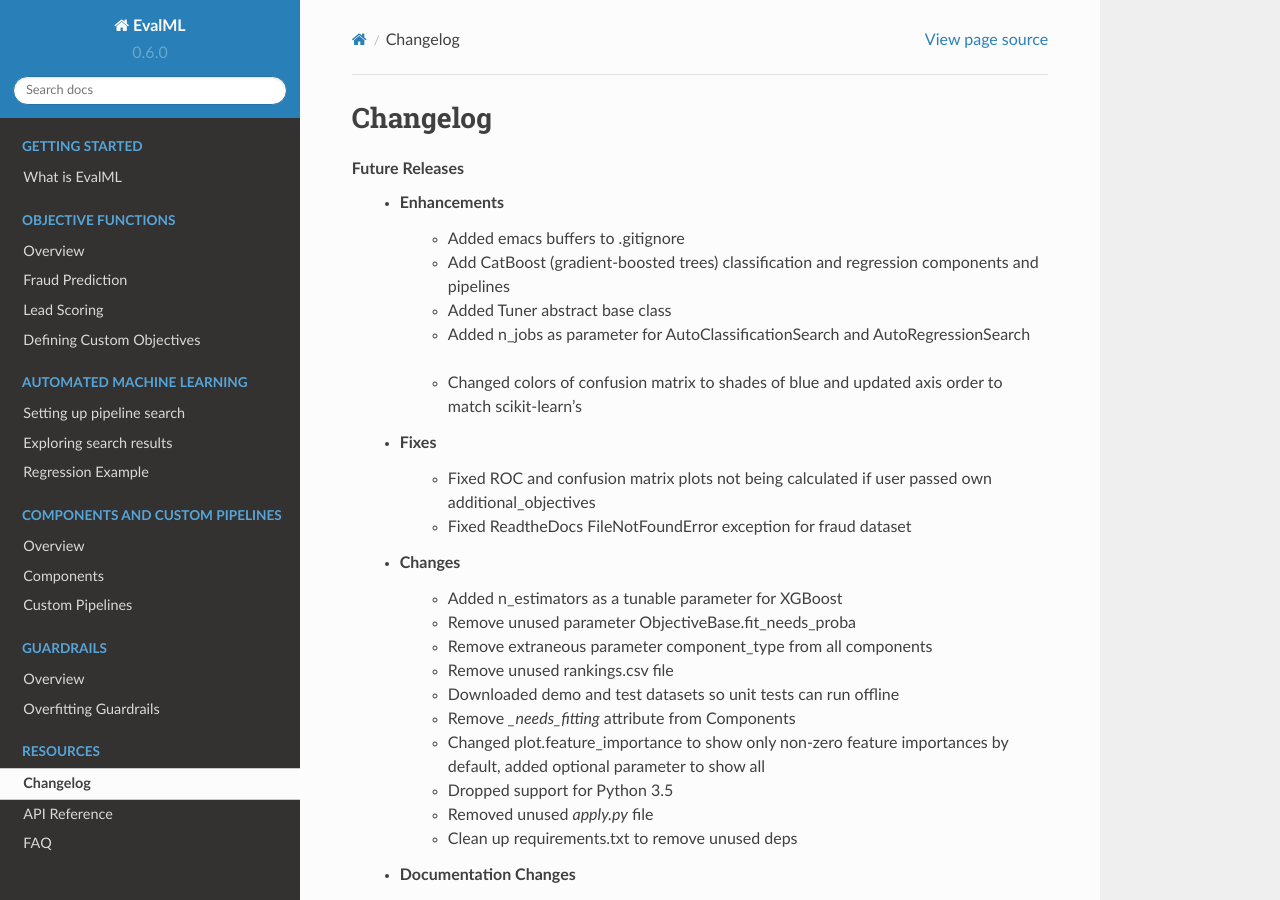
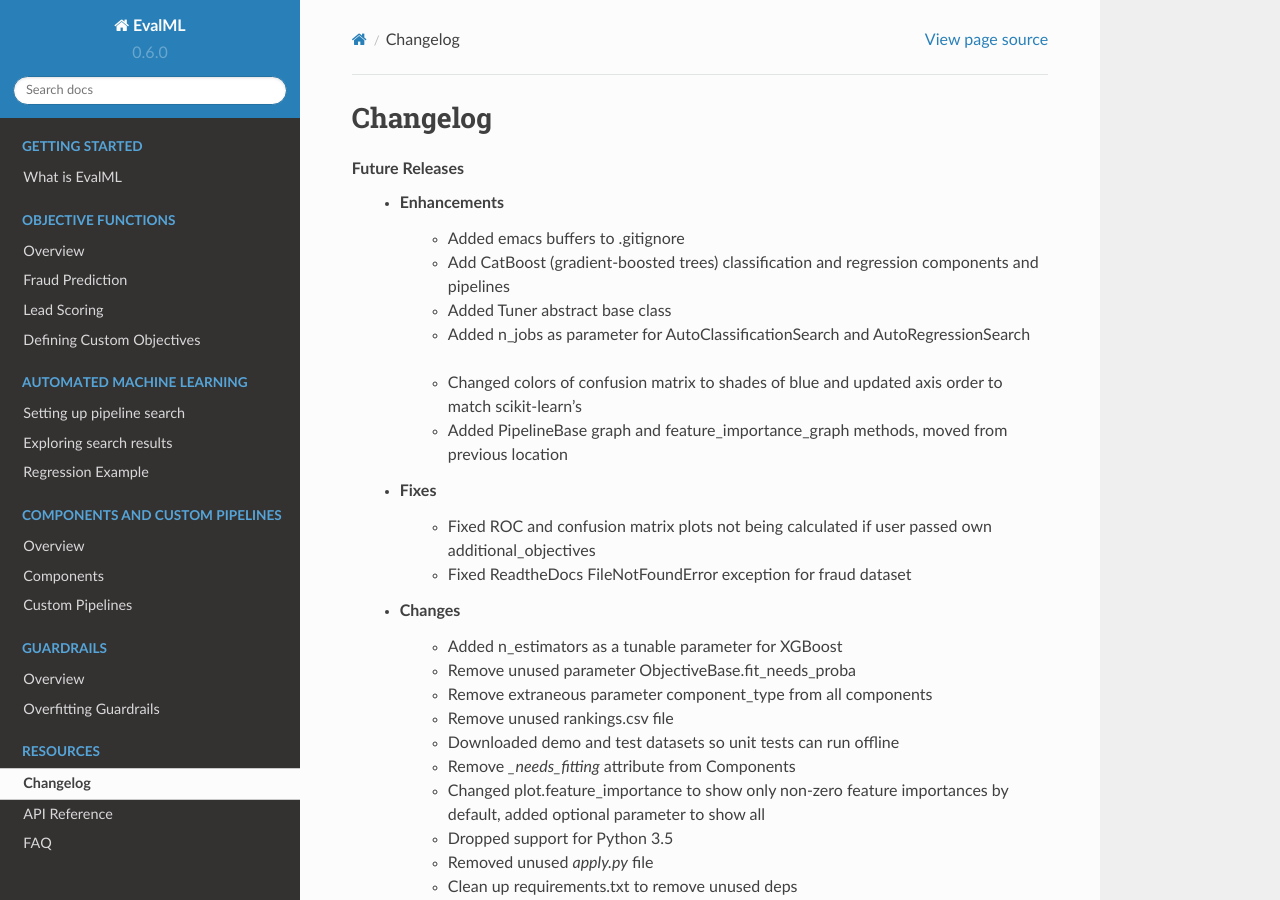
Before and after one commit to alteryx/evalml, a Sphinx documentation site: the page built from docs/source/changelog.rst, in a window 1280 px wide and 900 px high. Built offline with Sphinx 7.4.7 and the Read the Docs theme 2.0.0, drawn with Linux system fonts in a browser that asks for light colours; comment, search, counter and statistics services are not loaded.

Commit message:
Changelog

```diff
--- a/docs/source/changelog.rst
+++ b/docs/source/changelog.rst
@@ -9,6 +9,7 @@ Changelog
         * Added Tuner abstract base class :pr:`351`
         * Added n_jobs as parameter for AutoClassificationSearch and AutoRegressionSearch :pr:`403`
         * Changed colors of confusion matrix to shades of blue and updated axis order to match scikit-learn's :pr:`426`
+        * Added PipelineBase graph and feature_importance_graph methods, moved from previous location :pr:`423`
     * Fixes
         * Fixed ROC and confusion matrix plots not being calculated if user passed own additional_objectives :pr:`276`
         * Fixed ReadtheDocs FileNotFoundError exception for fraud dataset :pr:`439`
```
